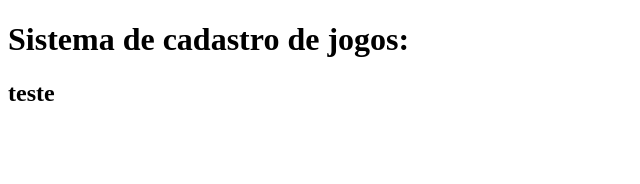
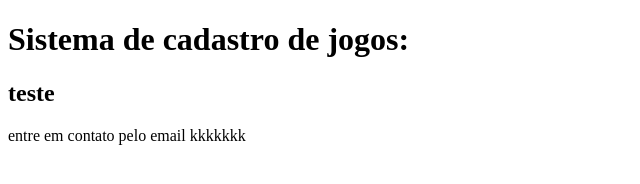
Before and after one commit to ninaballou/sistema-de-cadastro, a plain HTML site: page index.html in a window 1280 px wide. Shown: the whole page, without its empty margins (0-640 px from the left). Drawn offline with Linux system fonts and the light colour scheme.

Commit message:
alterando o index

```diff
--- a/index.html
+++ b/index.html
@@ -9,5 +9,6 @@
     <h1>Sistema de cadastro de jogos:</h1>
     <script src="app.js"></script>
     <h2> teste </h2>
+    <p> entre em contato pelo email kkkkkkk </p>
 </body>
 </html>
```
